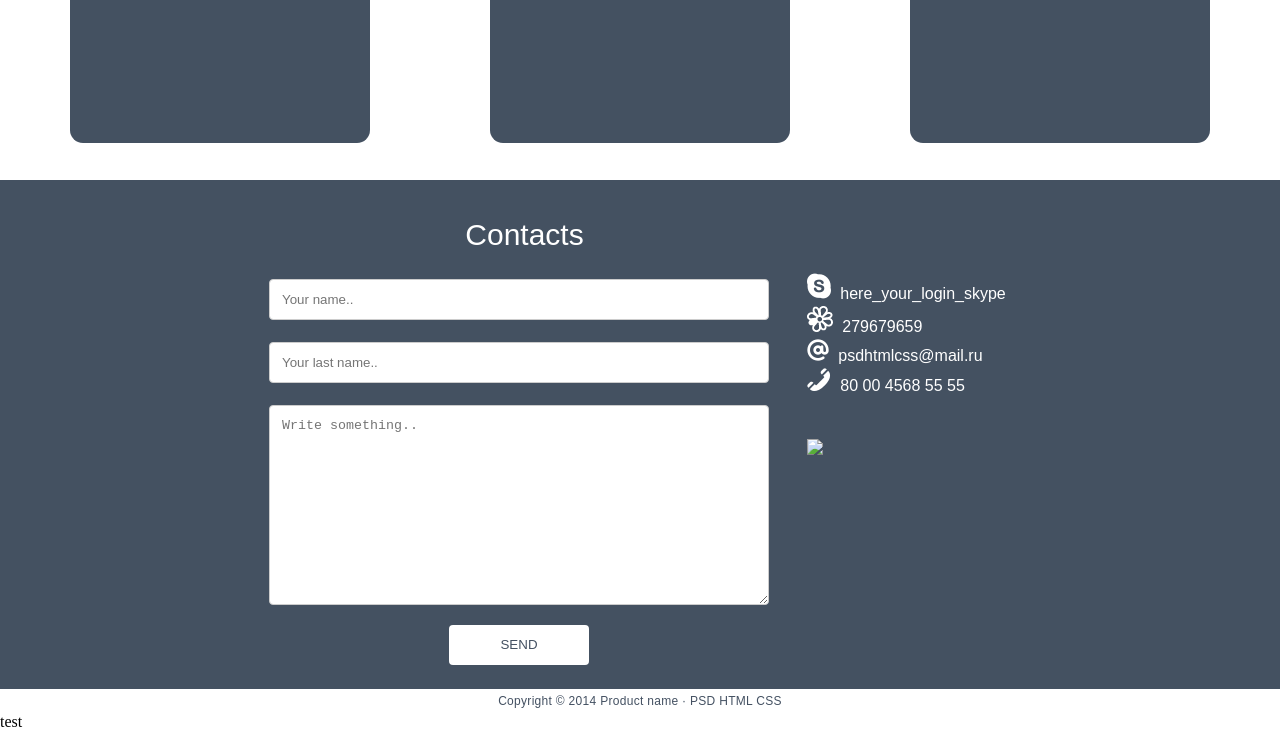
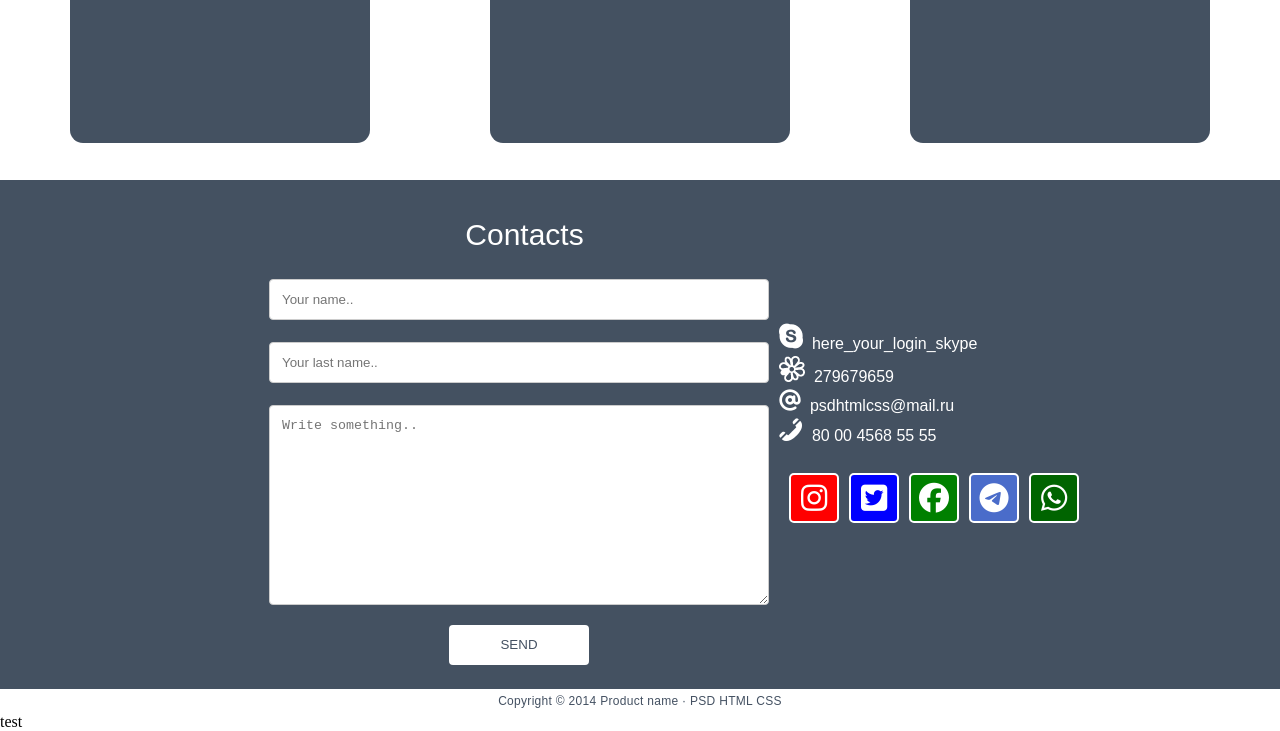
Before and after one commit to yuandrian/Html5Css3, a plain HTML site: page productname.html in a window 1280 px wide. Shown: the part 2394-3125 px from the top of the page. Drawn offline with Linux system fonts and the light colour scheme; files whose address does not match are found by name.

Commit message:
home work for losson4

```diff
--- a/productname.html
+++ b/productname.html
@@ -6,7 +6,7 @@
     <meta http-equiv="X-UA-Compatible" content="IE=edge">
     <meta name="viewport" content="width=device-width, initial-scale=1.0">
     <link rel="stylesheet" href="styles.css">
-
+    <script src="https://kit.fontawesome.com/203b48e218.js" crossorigin="anonymous"></script>
     <title>Document</title>
 </head>
 <!--Тест изменения для git-->
@@ -227,8 +227,31 @@
                                 55 55
                             </dt>
                         </dl>
-                        <div class="socialicons">
-                            <div class="socialiconpic"><img src="../HomeWork/images/social_buttons.png"></div>
+                        <div class="social-flex">
+                            <div class="social-item">
+                                <a href="#" class="social-link insta"><i class="fab fa-instagram"></i>
+</a>
+                            </div>
+                            <div class="social-item">
+                                <a href="#" class="social-link tw"><i class="fab fa-twitter-square"></i>
+
+</a>
+                            </div>
+                            <div class="social-item">
+                                <a href="#" class="social-link face"><i class="fab fa-facebook"></i>
+
+</a>
+                            </div>
+                            <div class="social-item">
+                                <a href="#" class="social-link tel"><i class="fab fa-telegram"></i>
+
+</a>
+                            </div>
+                            <div class="social-item">
+                                <a href="#" class="social-link what"><i class="fab fa-whatsapp"></i>
+
+</a>
+                            </div>
                         </div>
                     </div>
                 </div>
--- a/styles.css
+++ b/styles.css
@@ -430,6 +430,8 @@
     .sociallink {
         width: 100%;
         line-height: 29px;
+        margin-top: 50px;
+        margin-left: 10px;
     }
 
     .socialtext {
@@ -460,3 +462,92 @@
         text-align: center;
         color: #445162;
     }
+
+    .social-flex {
+        display: flex;
+        justify-content: space-around;
+        margin-top: 25px;
+    }
+
+    .social-link {
+        display: flex;
+        width: 50px;
+        height: 50px;
+        border: 2px solid black;
+        border-radius: 5px;
+        align-items: center;
+        text-decoration: none;
+        justify-content: center;
+        margin-left: 10px;
+        color: white;
+    }
+
+    .fab {
+        font-size: 30px;
+    }
+
+    .insta {
+        background-color: red;
+        border: 2px solid white;
+    }
+
+    .insta:hover {
+        background-color: white;
+        color: red;
+        border: 2px solid brown;
+    }
+
+    .tw {
+        background-color: blue;
+        border: 2px solid white;
+    }
+
+    .tw:hover {
+        background-color: white;
+        color: blue;
+        border: 2px solid brown;
+    }
+
+    .face {
+        background-color: darkblue;
+        border: 2px solid white;
+    }
+
+    .face:hover {
+        background-color: white;
+        color: darkblue;
+        border: 2px solid brown;
+    }
+
+    .face {
+        background-color: green;
+        border: 2px solid white;
+    }
+
+    .face:hover {
+        background-color: white;
+        color: green;
+        border: 2px solid brown;
+    }
+
+    .tel {
+        background-color: rgb(74, 108, 202);
+        border: 2px solid white;
+    }
+
+    .tel:hover {
+        background-color: white;
+        color: rgb(74, 108, 202);
+        border: 2px solid brown;
+    }
+
+    .what {
+        background-color: darkgreen;
+        border: 2px solid white;
+    }
+
+    .what:hover {
+        background-color: white;
+        color: darkgreen;
+        border: 2px solid brown;
+    }
```
